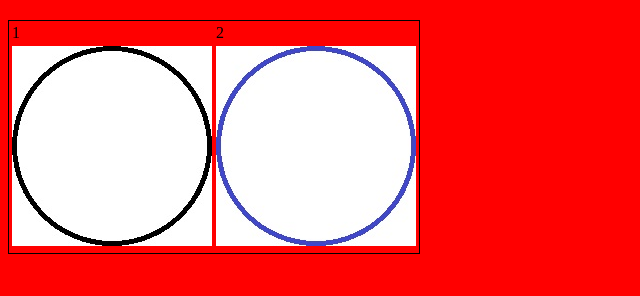
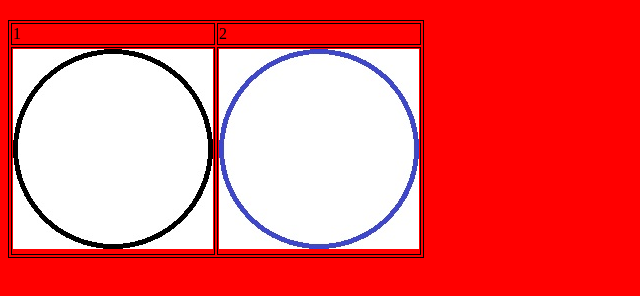
Before and after one commit to MarioPL98/nplab6, a plain HTML site: page index.html in a window 1280 px wide. Shown: the part 60-356 px from the top of the page, without its empty margins (0-640 px from the left). Drawn offline with Linux system fonts and the light colour scheme.

```diff
--- a/styl.css
+++ b/styl.css
@@ -9,3 +9,7 @@
 tr{
 	border: solid 1px;
 }
+
+td{
+	border: solid 1px;
+}
```
